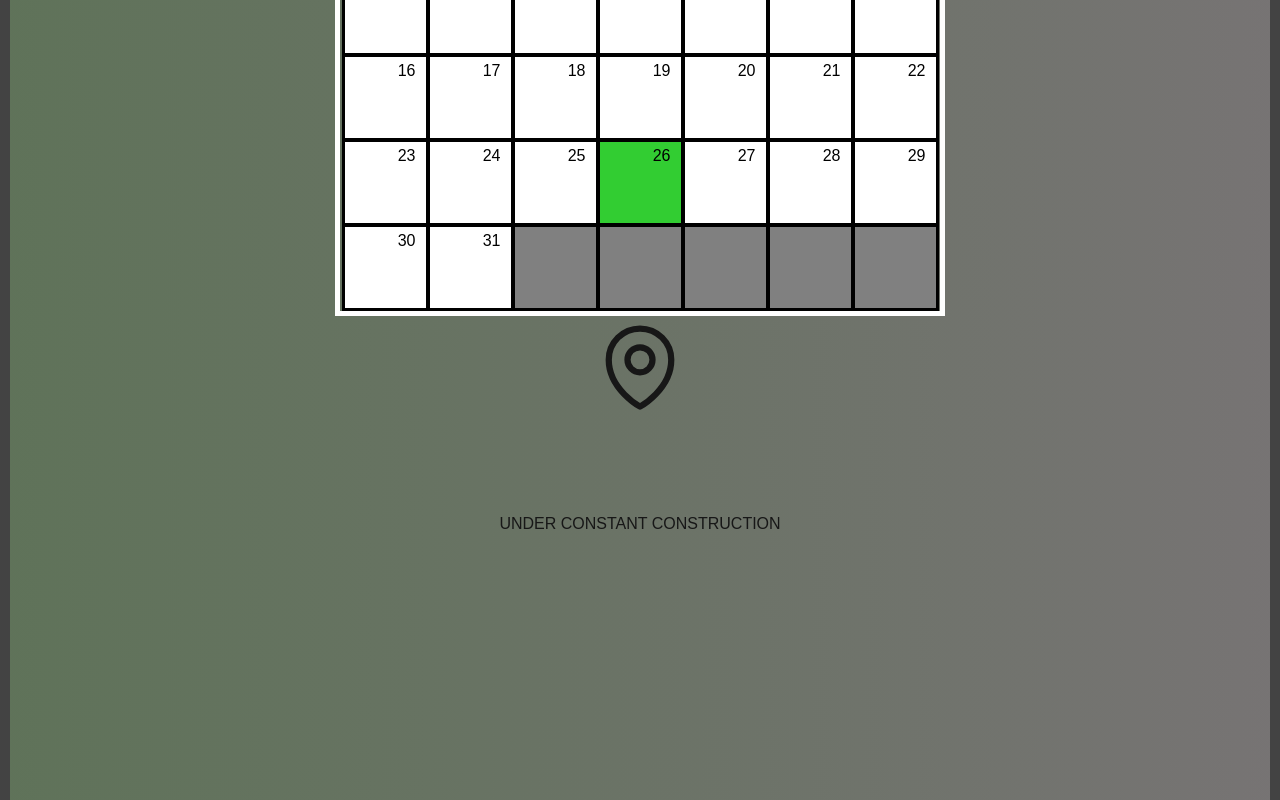
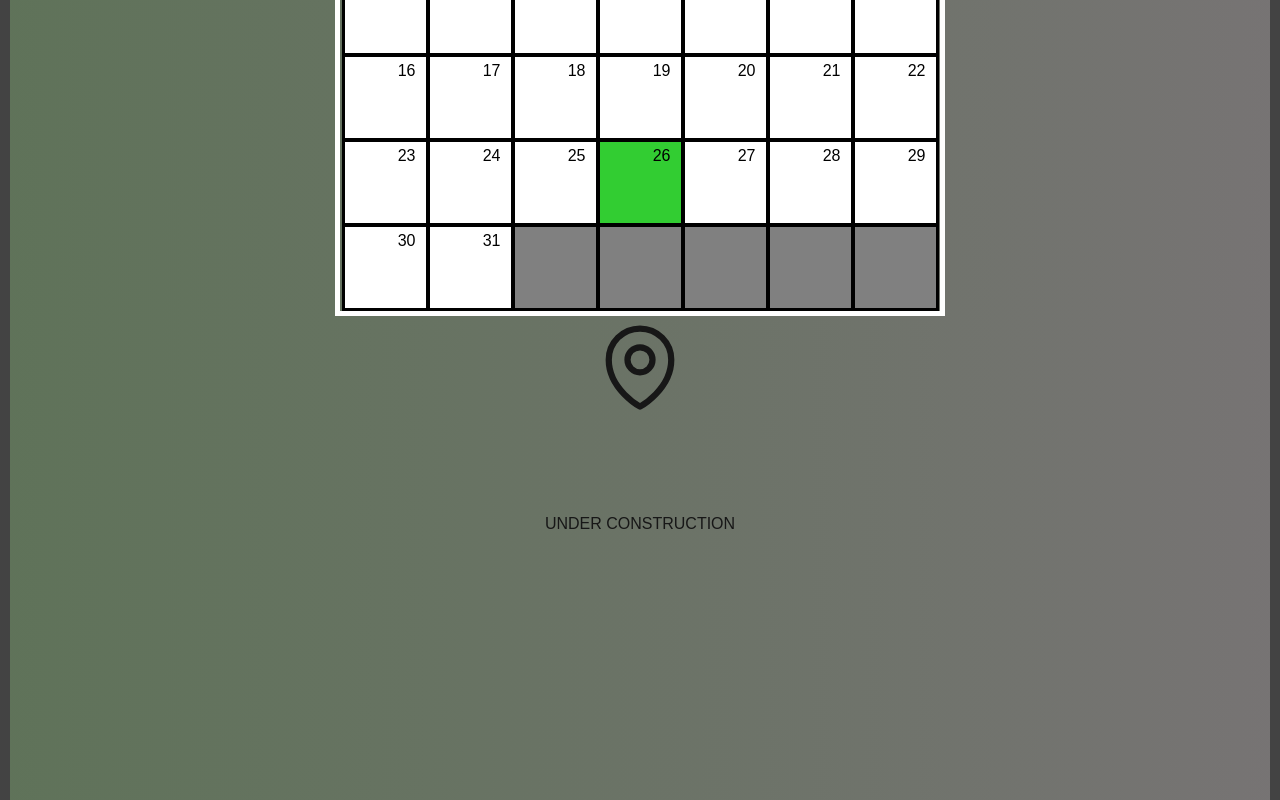
Before and after one commit to MichaelPaulKunz/nola-community-gardens, a Next.js app: page / in a window 1280 px wide. Shown: the part 505-1305 px from the top of the page. Built offline with nearby package versions, Linux system fonts and the light colour scheme; no server answers.

Commit message:
indescriminate cursing

```diff
--- a/app/globals.css
+++ b/app/globals.css
@@ -470,7 +470,7 @@ body {
   .event-name {
     margin: 8 0 14 0;
     font-size: 13;
-    line-height: 10px;
+    line-height: 13px;
   }
 
   .map-pin {
--- a/app/page.tsx
+++ b/app/page.tsx
@@ -63,7 +63,7 @@ export default function Home() {
       <div className="" style={{textAlign: 'center'}}>
         <ResourceMap />
         <br></br><br></br><br></br><br></br>
-        <p>UNDER CONSTANT CONSTRUCTION</p>
+        <p>UNDER CONSTRUCTION</p>
       </div>
       <div>
         <br></br><br></br><br></br><br></br><br></br><br></br><br></br><br></br><br></br><br></br><br></br>
```
